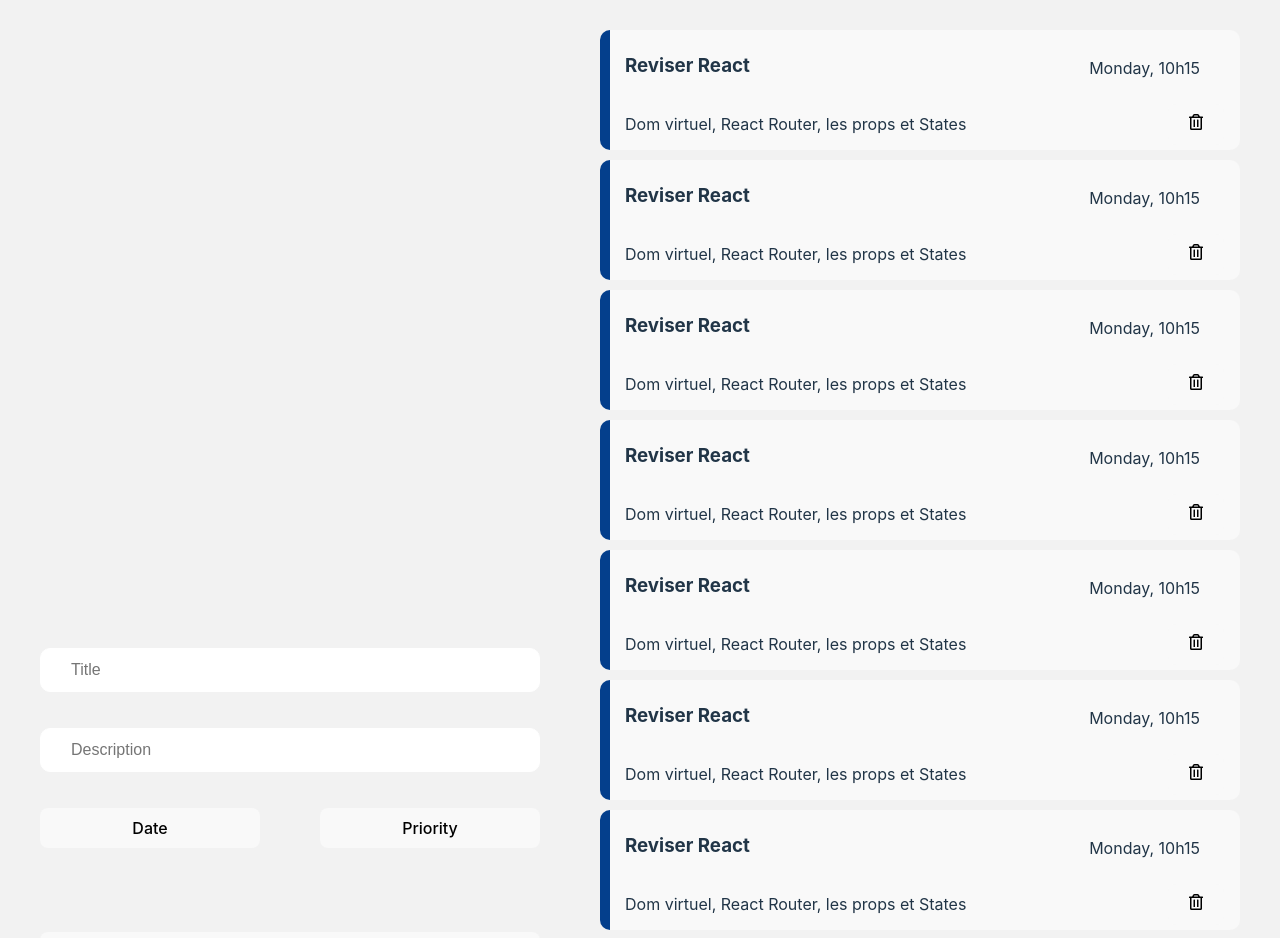
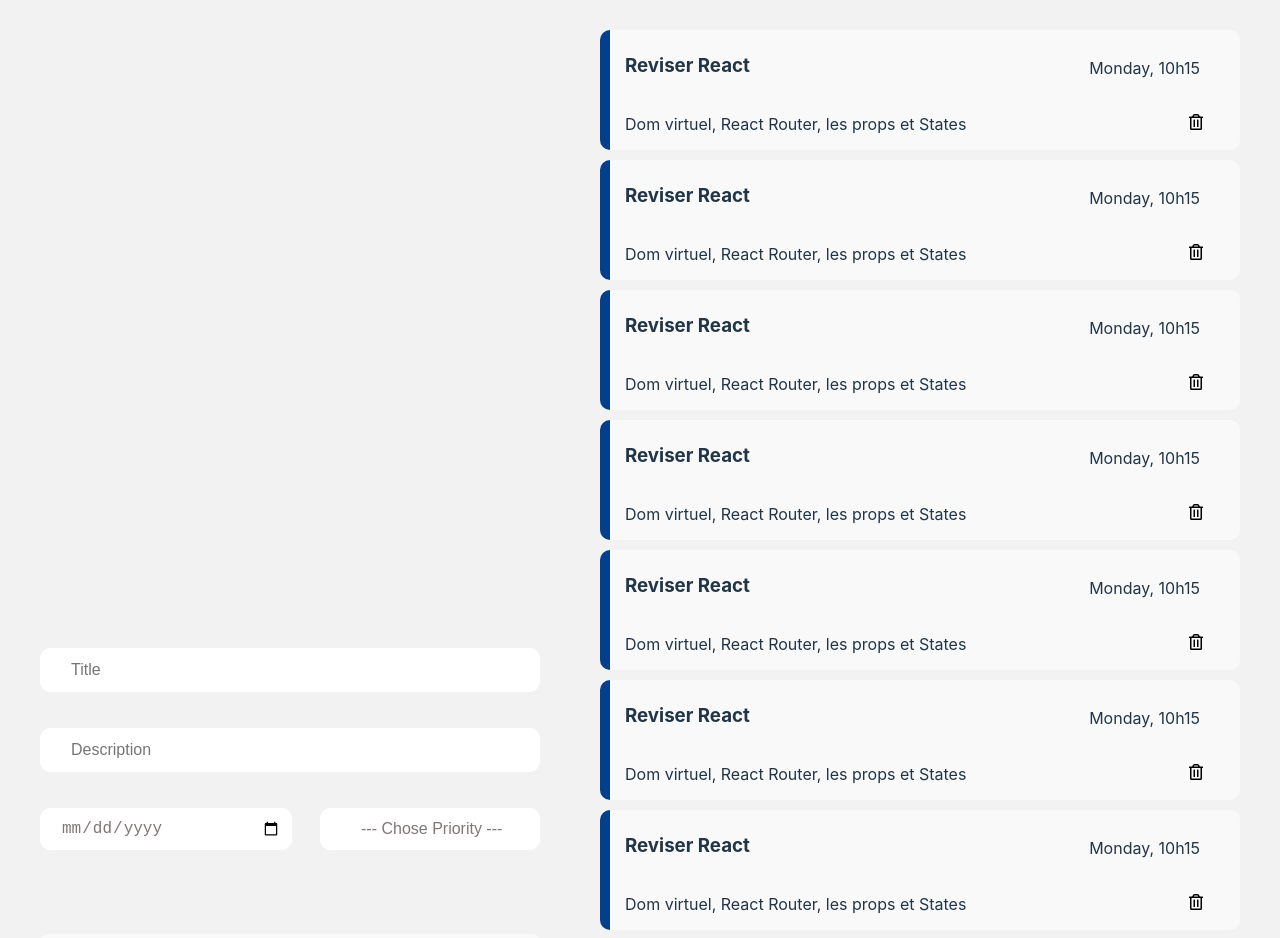
Before and after one commit to CREDO23/TODO_LIST, a React app: page / in a window 1280 px wide. Shown: the top 938 px of the page. Built offline with nearby package versions, Linux system fonts and the light colour scheme; the HTML template or start-up script is replaced by a standard one.

Commit message:
refactor : add types inputs to improve UI of Todolist project

```diff
--- a/src/Styles/taskForm.css
+++ b/src/Styles/taskForm.css
@@ -11,29 +11,50 @@
     gap: 36px;
 }
 .input{
-
+    outline: none;
     border: solid 1px white;
     height: 40px;
     border-radius: 10px;
     padding-left: 30px;
     font-size: 1rem;
 }
+input:active{
+    border: 1px solid rgba(0, 153, 255, 0.894);
+}
 .buttons{
     display: flex;
     justify-content: space-between;
     margin-top: 36px;
 }
-.date{
-    width: 220px;
-    height: 40px;
-}
-.priority{
-    width: 220px;
-    height: 40px;
-}
+
 .add-task{
     margin-top: 84px;
 }
 .addtask-button{
+    outline: none;
     width: 500px;
+    color: rgba(97, 86, 86, 0.808);
 }
+.addtask-button:active{
+    border: 1px solid rgba(0, 153, 255, 0.894);
+}
+.inputDate, .selectPriority {
+    outline: none;
+    align-items: center;
+    appearance: none;
+    width: 220px;
+    padding: 10px;
+    padding-left: 20px;
+    border-radius: 10px;
+    background-color: white;
+    border: 1px solid white;
+    font-size: 1rem;
+    color: rgba(97, 86, 86, 0.808);
+    cursor: pointer;
+}
+.inputDate:active , .selectPriority:active{
+    border: 1px solid rgba(0, 153, 255, 0.894);
+}
+.selectPriority{
+    padding-left: 40px;
+}
--- a/src/components/TaskForm.jsx
+++ b/src/components/TaskForm.jsx
@@ -12,9 +12,15 @@
                 <input type="text" placeholder='Description' className='input description'/>
             </div>
             <div className="buttons">
-                <button className='button date'>Date</button>
-                <button className='button priority'>Priority</button>
-            </div>
+                <input type="date" className='inputDate'/>
+                <select name="select" onchange="updated(this)" className='selectPriority'>
+                    <option >--- Chose Priority ---</option>
+                    <option value="1">Elevé</option>
+                    <option value="2">Moyen</option>
+                    <option value="3">Faible</option>
+                </select>
+                </div>
+
             <div className="add-task">
                 <button className='addtask-button'>
                     <AiOutlinePlusCircle/> Add a task
```
